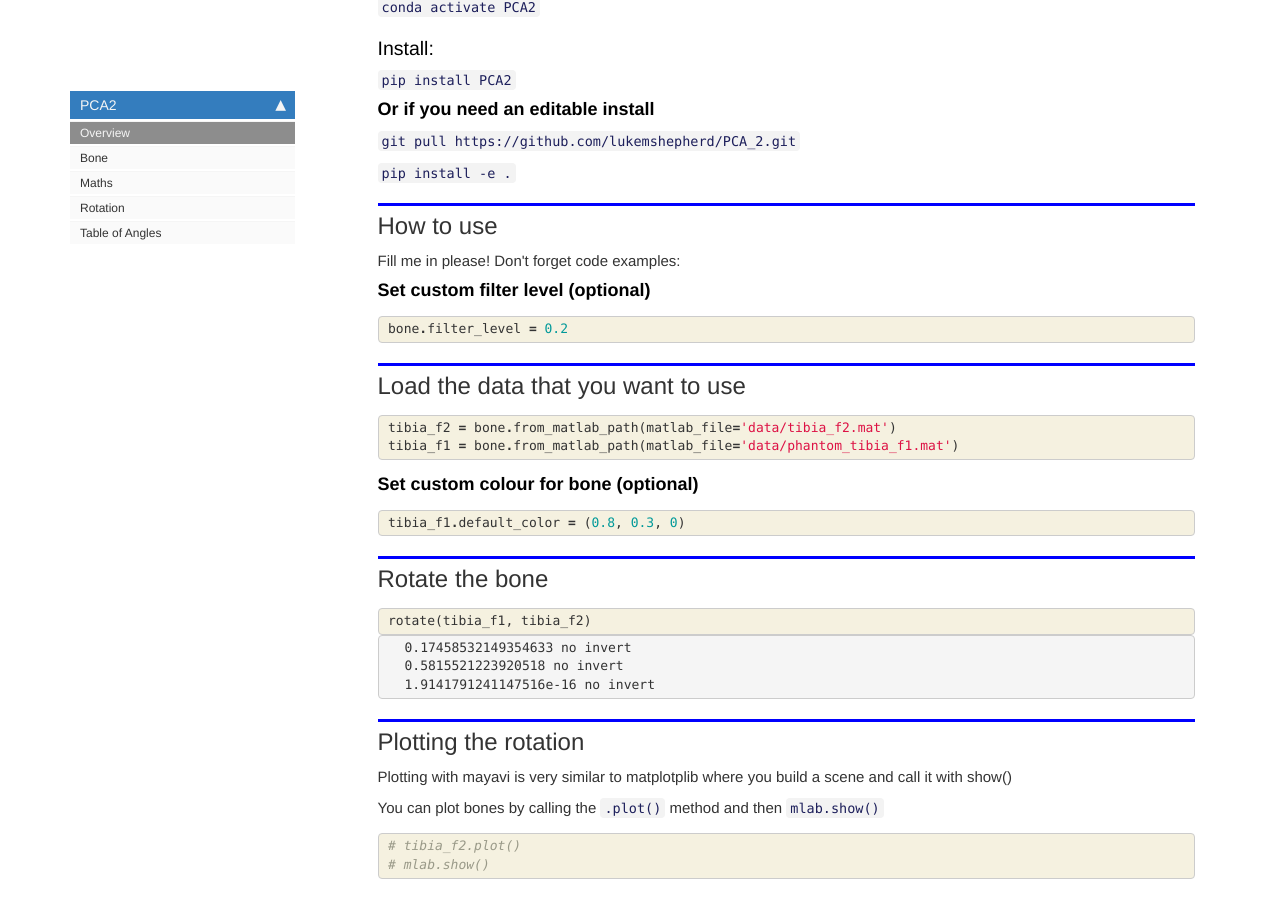
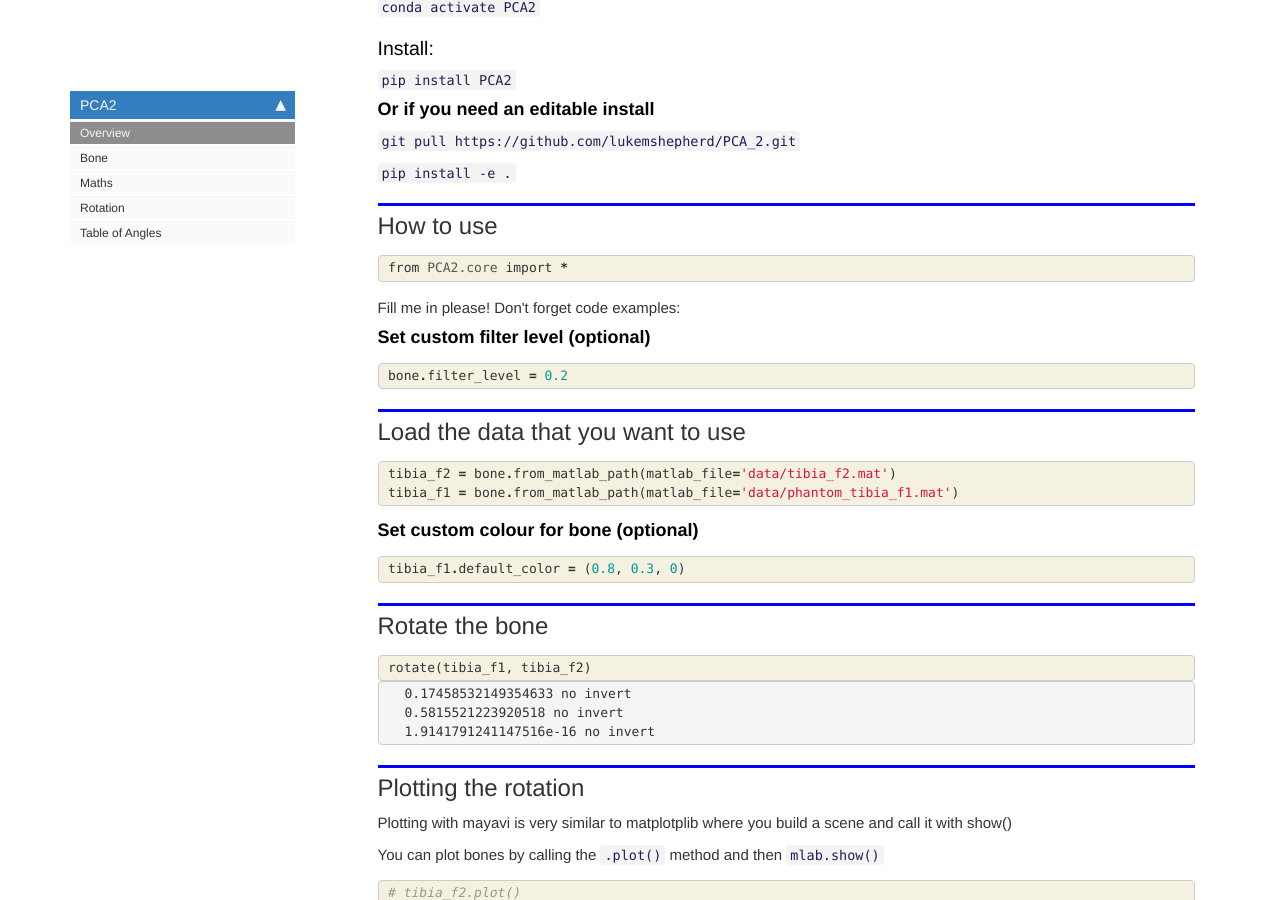
Before and after one commit to lukemshepherd/PCA2, a Jekyll site: the page built from docs/index.html, in a window 1280 px wide and 900 px high, scrolled down 701 px. Built offline with Jekyll 4.4.1, drawn with Linux system fonts in a browser that asks for light colours; nearby versions of some CDN libraries; comment, search, counter and statistics services are not loaded.

Commit message:
new maths nb

```diff
--- a/docs/index.html
+++ b/docs/index.html
@@ -83,6 +83,23 @@
 </div>
 </div>
 </div>
+    {% raw %}
+
+<div class="cell border-box-sizing code_cell rendered">
+<div class="input">
+
+<div class="inner_cell">
+    <div class="input_area">
+<div class=" highlight hl-ipython3"><pre><span></span><span class="kn">from</span> <span class="nn">PCA2.core</span> <span class="kn">import</span> <span class="o">*</span>
+</pre></div>
+
+    </div>
+</div>
+</div>
+
+</div>
+    {% endraw %}
+
 <div class="cell border-box-sizing text_cell rendered"><div class="inner_cell">
 <div class="text_cell_render border-box-sizing rendered_html">
 <p>Fill me in please! Don't forget code examples:</p>
```
Also changed, not shown: README.md, 1 other file.
